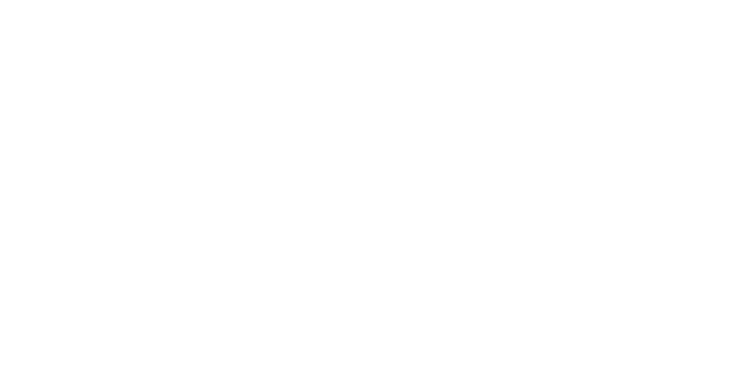
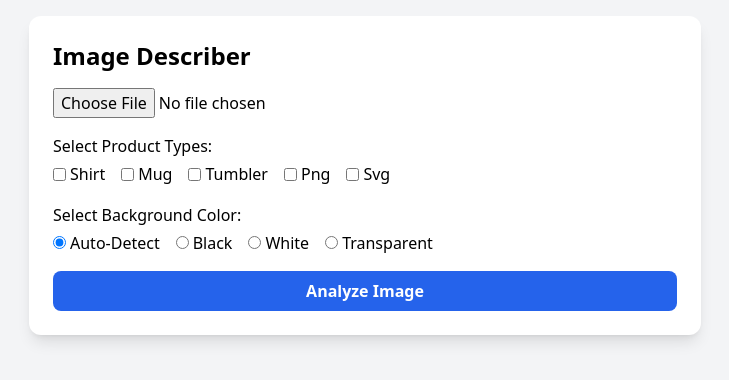
Before and after one commit to lavenderdragondesign/lddimagedescriber, a React (Vite) app: page / in a window 1280 px wide. Shown: the top 380 px of the page, without its empty margins (275-1004 px from the left). Built offline with nearby package versions, Linux system fonts and the light colour scheme.

Commit message:
Force push of Netlify-ready image description app

```diff
--- a/src/App.jsx
+++ b/src/App.jsx
@@ -133,9 +133,9 @@
 
       if (!descriptionResponse.ok) throw new Error(`API error: ${descriptionResponse.status}`);
       const descriptionResult = await descriptionResponse.json();
-      const generatedDescription = descriptionResult?.candidates?.[0]?.content?.parts?.[0]?.text;
+      const generatedDescription = descriptionResult?.candidates?.[0]?.content?.parts?.[0]?.text || '';
 
-      if (!generatedDescription) {
+      if (!generatedDescription.trim()) {
         throw new Error('No image description returned by API.');
       }
 
@@ -173,9 +173,9 @@
 
       if (!keywordsResponse.ok) throw new Error(`API error: ${keywordsResponse.status}`);
       const keywordsResult = await keywordsResponse.json();
-      const jsonString = keywordsResult?.candidates?.[0]?.content?.parts?.[0]?.text;
+      const jsonString = keywordsResult?.candidates?.[0]?.content?.parts?.[0]?.text || '';
 
-      if (!jsonString) {
+      if (!jsonString.trim()) {
         throw new Error('No keywords returned by API.');
       }
 
@@ -194,7 +194,89 @@
     }
   };
 
-  return <div />;
+  return (
+    <div className="min-h-screen p-4 bg-gray-100 font-sans">
+      <div className="max-w-2xl mx-auto bg-white rounded-xl shadow-lg p-6">
+        <h1 className="text-2xl font-bold mb-4">Image Describer</h1>
+        <input type="file" onChange={handleImageChange} className="mb-4" />
+
+        {selectedImage && (
+          <img
+            src={URL.createObjectURL(selectedImage)}
+            alt="Preview"
+            className="mb-4 max-w-full rounded border"
+            style={{ maxHeight: '300px' }}
+          />
+        )}
+
+        <div className="mb-4">
+          <label className="block font-medium mb-1">Select Product Types:</label>
+          {productTypes.map((type) => (
+            <label key={type} className="inline-flex items-center mr-4">
+              <input
+                type="checkbox"
+                checked={selectedProductTypes.includes(type)}
+                onChange={() => handleProductTypeChange(type)}
+              />
+              <span className="ml-1 capitalize">{type}</span>
+            </label>
+          ))}
+        </div>
+
+        <div className="mb-4">
+          <label className="block font-medium mb-1">Select Background Color:</label>
+          {['auto-detect', 'black', 'white', 'transparent'].map((color) => (
+            <label key={color} className="inline-flex items-center mr-4">
+              <input
+                type="radio"
+                value={color}
+                checked={selectedBackgroundColor === color}
+                onChange={handleBackgroundColorChange}
+              />
+              <span className="ml-1 capitalize">{color}</span>
+            </label>
+          ))}
+        </div>
+
+        <button
+          onClick={analyzeImageAndGenerateKeywords}
+          disabled={isLoading}
+          className="w-full bg-blue-600 hover:bg-blue-700 text-white py-2 rounded-lg font-semibold transition"
+        >
+          {isLoading ? 'Processing...' : 'Analyze Image'}
+        </button>
+
+        {errorMessage && <p className="mt-4 text-red-600">{errorMessage}</p>}
+
+        {imageDescription && (
+          <div className="mt-4">
+            <h2 className="font-bold">Description</h2>
+            <p className="text-gray-800 whitespace-pre-wrap">{imageDescription}</p>
+          </div>
+        )}
+
+        {(shortTailKeywords.length > 0 || longTailKeywords.length > 0) && (
+          <div className="mt-4">
+            <h2 className="font-bold mb-2">Keywords</h2>
+            <div className="mb-2">
+              <strong>Short-Tail:</strong>
+              <ul className="list-disc list-inside">
+                {shortTailKeywords.map((k, i) => <li key={i}>{k}</li>)}
+              </ul>
+            </div>
+            <div>
+              <strong>Long-Tail:</strong>
+              <ul className="list-disc list-inside">
+                {longTailKeywords.map((k, i) => <li key={i}>{k}</li>)}
+              </ul>
+            </div>
+          </div>
+        )}
+
+        {copyMessage && <p className="mt-2 text-green-600">{copyMessage}</p>}
+      </div>
+    </div>
+  );
 }
 
 export default App;
```
Also changed, not shown: package.json (+4 -3 lines), 1 other file (tests, documents, lock files or other folders).
